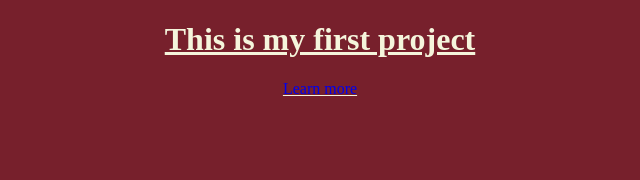
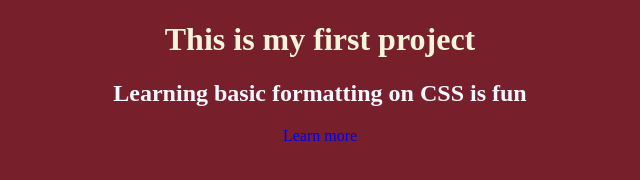
Before and after one commit to boynamedjack47/Project1, a plain HTML site: page index.html in a window 1280 px wide. Shown: the whole page, without its empty margins (320-960 px from the left). Drawn offline with Linux system fonts and the light colour scheme.

Commit message:
updating formatting

```diff
--- a/index.html
+++ b/index.html
@@ -7,10 +7,10 @@
     <h1>
 This is my first project
 </h1>
-<a href="about.html">Learn more</a>
+ <h2> Learning basic formatting on CSS is fun</h2>
 
 </body>
-
+<a href="about.html">Learn more</a>
 
 
 </html>
--- a/style.css
+++ b/style.css
@@ -1,10 +1,15 @@
 body {
 
-    text-decoration: underline;
     text-align: center;
     background-color: rgb(119, 32, 44);
     color: beige;
 }
+ h2 {
+color: ghostwhite;
+text-decoration: none;
+ }
+
 a {
     text-decoration: none;
+    text-align: left;
 }
```
Also changed, not shown: about.html (+5 -0 lines).
